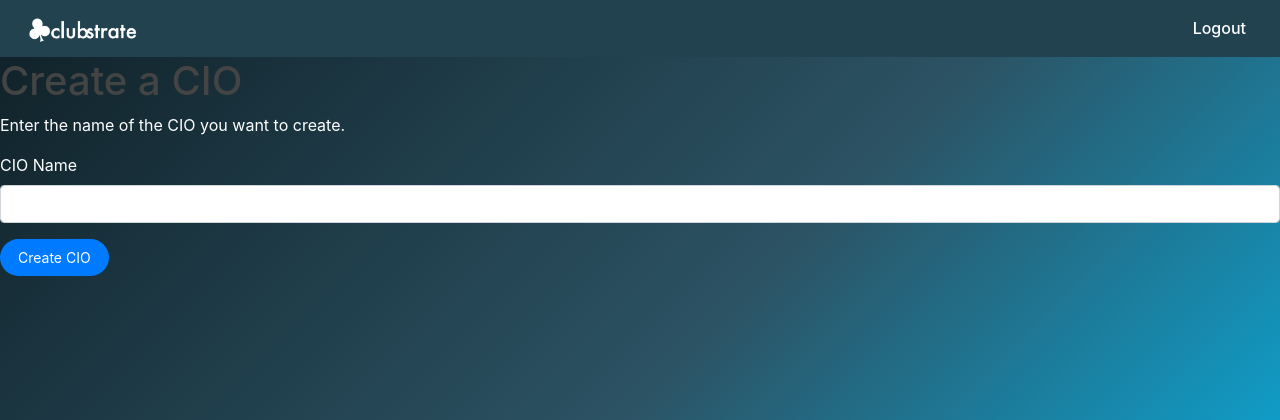
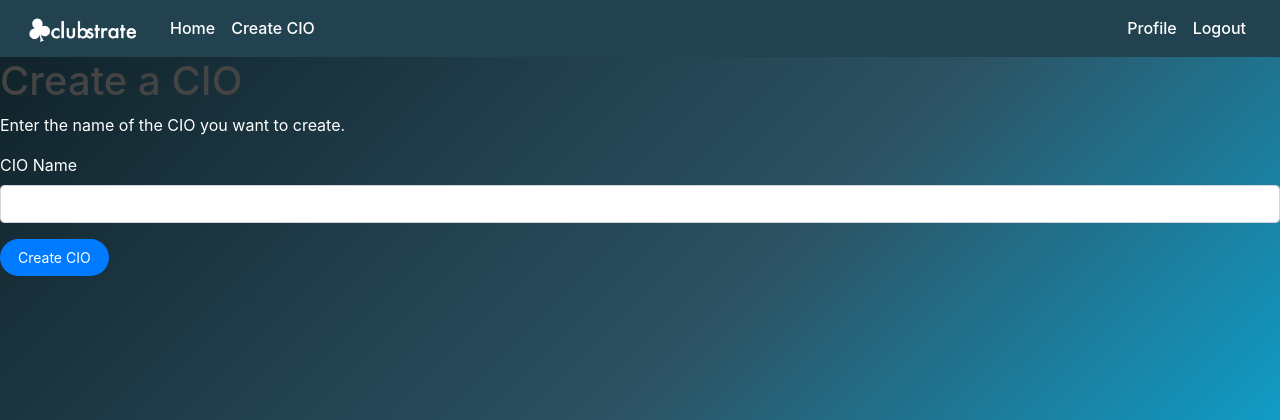
Before and after one commit to longknguyen/clubstrate, a Django app: page /create/ in a window 1280 px wide. Shown: the top 420 px of the page. Run offline with Django 4.2, Linux system fonts and the light colour scheme; the visitor is signed in with stand-in values (Sample User, id 1); some libraries are stand-ins or nearby versions.

Commit message:
Fixed navbar so User Admin has limited view and other users keep full nav

```diff
--- a/templates/base.html
+++ b/templates/base.html
@@ -31,9 +31,16 @@
 <header class="site-header">
     <nav class="navbar navbar-expand-md navbar-dark">
         <div class="container">
-            <a class="navbar-brand mr-4" href="{% url 'home' %}">
-                <img src="{% static 'users/logo.png' %}" class="nav-logo">
-            </a>
+
+            {% if user.is_authenticated and user.profile.user_type == "user_admin" %}
+                <div class="navbar-brand mr-4">
+                    <img src="{% static 'users/logo.png' %}" class="nav-logo">
+                </div>
+            {% else %}
+                <a class="navbar-brand mr-4" href="{% url 'home' %}">
+                    <img src="{% static 'users/logo.png' %}" class="nav-logo">
+                </a>
+            {% endif %}
 
             <button class="navbar-toggler" type="button" data-toggle="collapse" data-target="#navbarToggle"
                     aria-controls="navbarToggle" aria-expanded="false" aria-label="Toggle navigation">
@@ -44,7 +51,7 @@
 
                 <!-- Left side -->
                 <div class="navbar-nav mr-auto">
-                    {% if user.is_authenticated and user.role == "user_admin" %}
+                    {% if user.is_authenticated and user.profile.user_type != "user_admin" %}
                         <a class="nav-item nav-link" href="{% url 'home' %}">Home</a>
                         <a class="nav-item nav-link" href="{% url 'create_cio' %}">Create CIO</a>
                     {% endif %}
@@ -53,7 +60,7 @@
                 <!-- Right side -->
                 <div class="navbar-nav">
                     {% if user.is_authenticated %}
-                        {% if user.role == "user_admin" %}
+                        {% if user.profile.user_type != "user_admin" %}
                             <a class="nav-item nav-link" href="{% url 'profile' %}">Profile</a>
                         {% endif %}
 
@@ -86,7 +93,7 @@
 
 <!-- Optional JavaScript -->
 <script src="https://code.jquery.com/jquery-3.2.1.slim.min.js"
-        integrity="sha384-KJ3o2DKtIkvYIK3UENzmM7KCkRr/rE9/Qpg6aAZGJwFDMVNA/GpGFF93hXpG5KkN"
+        integrity="sha384-KJ3o2DKtIkvYIK3UENzm7KCkRr/rE9/Qpg6aAZGJwFDMVNA/GpGFF93hXpG5KkN"
         crossorigin="anonymous"></script>
 <script src="https://cdnjs.cloudflare.com/ajax/libs/popper.js/1.12.9/umd/popper.min.js"
         integrity="sha384-ApNbgh9B+Y1QKtv3Rn7W3mgPxhU9K/ScQsAP7hUibX39j7fakFPskvXusvfa0b4Q"
```
